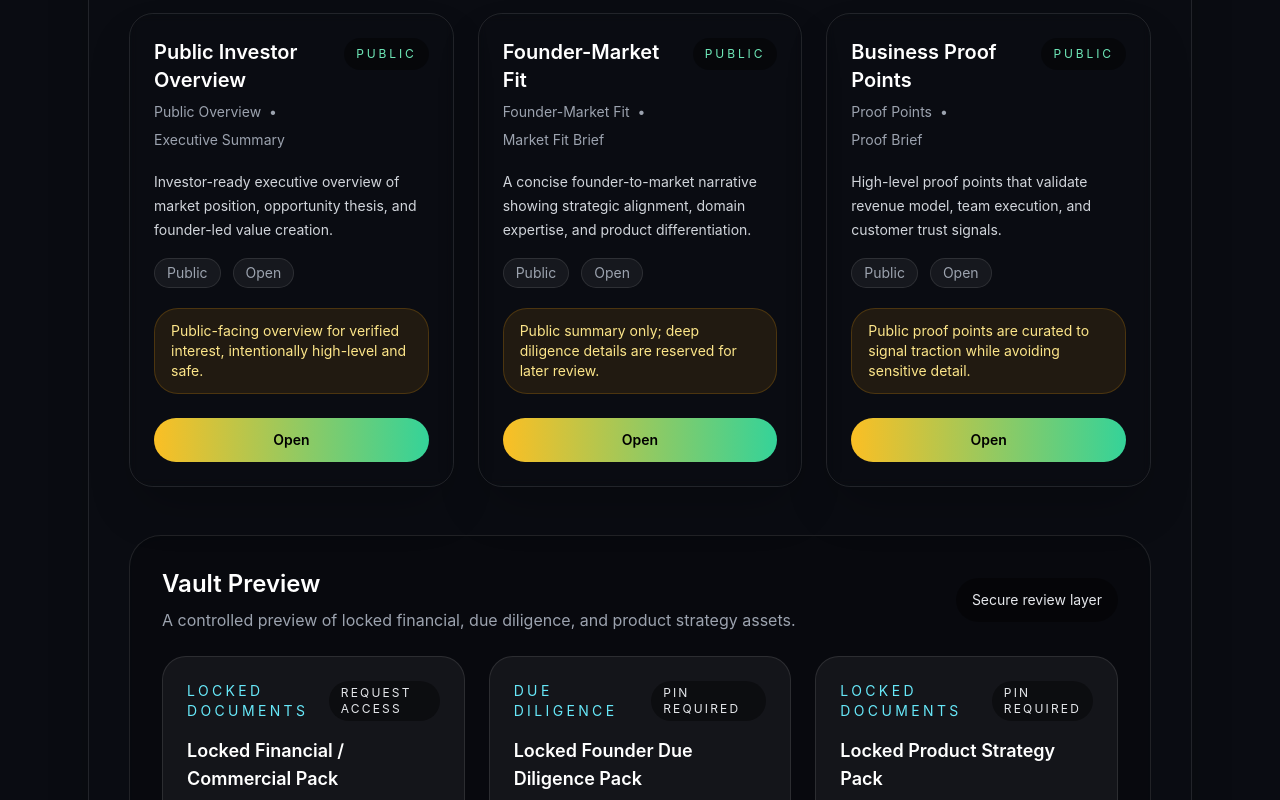
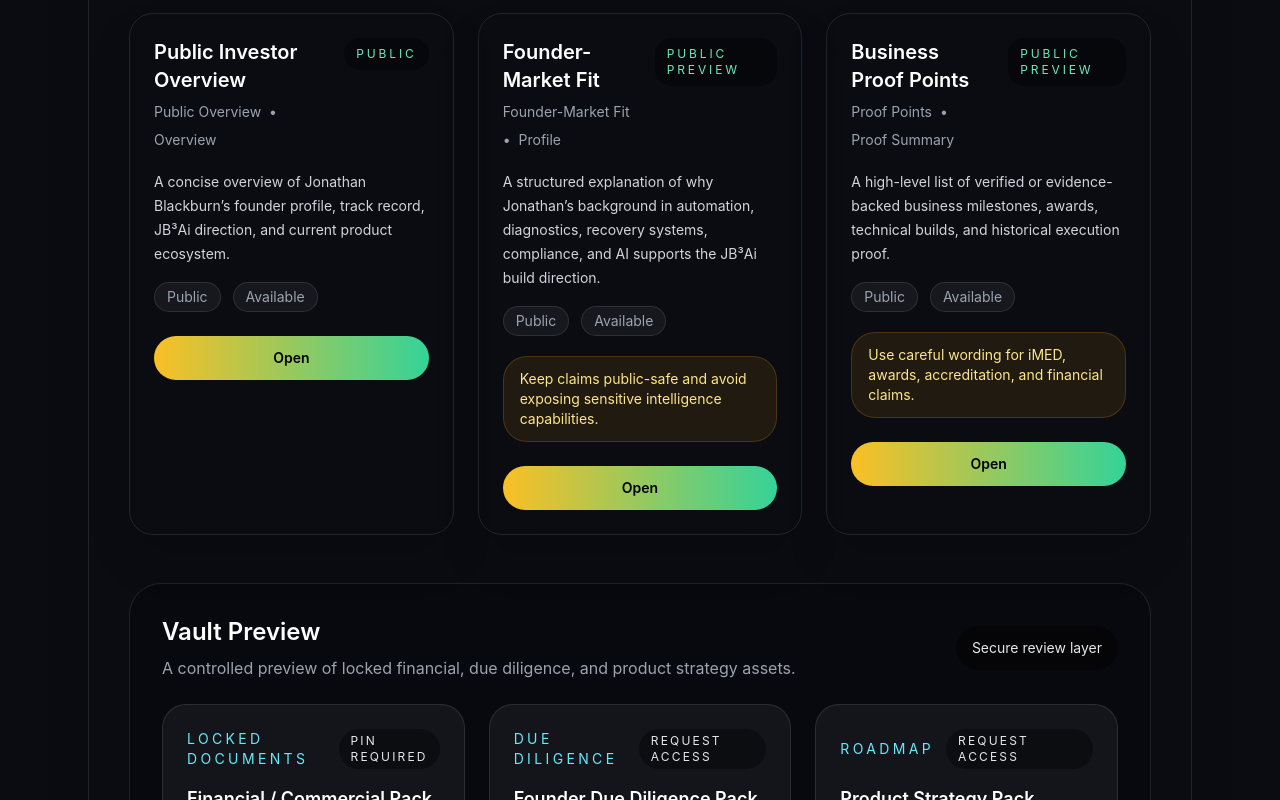
Before and after one commit to JB3Ai/JB_PROFILE_WEBSHOWCASE, a React (Vite) app: page / in a window 1280 px wide. Shown: the part 5320-6120 px from the top of the page. Built offline with nearby package versions, Linux system fonts and the light colour scheme.

Commit message:
Add investor room access shell

```diff
--- a/src/content/investor.content.ts
+++ b/src/content/investor.content.ts
@@ -18,103 +18,111 @@ export const investorRecords: InvestorRecord[] = [
     title: 'Public Investor Overview',
     category: 'Public Overview',
     visibility: 'Public',
-    status: 'Open',
-    summary: 'Investor-ready executive overview of market position, opportunity thesis, and founder-led value creation.',
-    documentType: 'Executive Summary',
+    status: 'Available',
+    summary:
+      'A concise overview of Jonathan Blackburn’s founder profile, track record, JB³Ai direction, and current product ecosystem.',
+    documentType: 'Overview',
     accessLevel: 'Public',
     fileUrl: '#',
-    tags: ['overview', 'strategy', 'investor'],
-    cautionNote: 'Public-facing overview for verified interest, intentionally high-level and safe.'
+    tags: ['investor', 'overview', 'founder'],
+    cautionNote: ''
   },
   {
     id: 'founder-market-fit',
     title: 'Founder-Market Fit',
     category: 'Founder-Market Fit',
-    visibility: 'Public',
-    status: 'Open',
-    summary: 'A concise founder-to-market narrative showing strategic alignment, domain expertise, and product differentiation.',
-    documentType: 'Market Fit Brief',
+    visibility: 'Public Preview',
+    status: 'Available',
+    summary:
+      'A structured explanation of why Jonathan’s background in automation, diagnostics, recovery systems, compliance, and AI supports the JB³Ai build direction.',
+    documentType: 'Profile',
     accessLevel: 'Public',
     fileUrl: '#',
-    tags: ['founder', 'market', 'fit'],
-    cautionNote: 'Public summary only; deep diligence details are reserved for later review.'
+    tags: ['founder-market-fit', 'jb3ai', 'systems'],
+    cautionNote: 'Keep claims public-safe and avoid exposing sensitive intelligence capabilities.'
   },
   {
     id: 'business-proof-points',
     title: 'Business Proof Points',
     category: 'Proof Points',
-    visibility: 'Public',
-    status: 'Open',
-    summary: 'High-level proof points that validate revenue model, team execution, and customer trust signals.',
-    documentType: 'Proof Brief',
+    visibility: 'Public Preview',
+    status: 'Available',
+    summary:
+      'A high-level list of verified or evidence-backed business milestones, awards, technical builds, and historical execution proof.',
+    documentType: 'Proof Summary',
     accessLevel: 'Public',
     fileUrl: '#',
-    tags: ['proof', 'business', 'validation'],
-    cautionNote: 'Public proof points are curated to signal traction while avoiding sensitive detail.'
+    tags: ['proof', 'awards', 'execution'],
+    cautionNote: 'Use careful wording for iMED, awards, accreditation, and financial claims.'
   },
   {
     id: 'financial-commercial-pack',
-    title: 'Locked Financial / Commercial Pack',
+    title: 'Financial / Commercial Pack',
     category: 'Locked Documents',
-    visibility: 'Request Access',
+    visibility: 'Investor Only',
     status: 'Locked',
-    summary: 'A controlled pack of commercial metrics, revenue scenarios, and topline financial assumptions.',
-    documentType: 'Financial Pack',
-    accessLevel: 'Request Access',
+    summary:
+      'Controlled-access financial and commercial material for formal investor or strategic partner review.',
+    documentType: 'Private Pack',
+    accessLevel: 'PIN Required',
     fileUrl: '#',
-    tags: ['financial', 'commercial', 'metrics'],
-    cautionNote: 'Access request required before any financial disclosures can be shared.'
+    tags: ['financial', 'commercial', 'private'],
+    cautionNote: 'Never expose publicly. Requires approved access.'
   },
   {
     id: 'founder-due-diligence-pack',
-    title: 'Locked Founder Due Diligence Pack',
+    title: 'Founder Due Diligence Pack',
     category: 'Due Diligence',
-    visibility: 'PIN Required',
+    visibility: 'Investor Only',
     status: 'Locked',
-    summary: 'A private pack for authorized review with controlled founder background and verification notes.',
-    documentType: 'Due Diligence Pack',
-    accessLevel: 'PIN Required',
+    summary:
+      'Controlled-access founder due diligence material for verified review.',
+    documentType: 'Private Pack',
+    accessLevel: 'Request Access',
     fileUrl: '#',
-    tags: ['founder', 'due diligence', 'background'],
-    cautionNote: 'PIN entry is required to simulate secure access to sensitive founder records.'
+    tags: ['due-diligence', 'founder', 'private'],
+    cautionNote: 'Contains sensitive personal, legal, and verification material. Keep locked.'
   },
   {
     id: 'product-strategy-pack',
-    title: 'Locked Product Strategy Pack',
-    category: 'Locked Documents',
-    visibility: 'PIN Required',
+    title: 'Product Strategy Pack',
+    category: 'Roadmap',
+    visibility: 'Investor Only',
     status: 'Locked',
-    summary: 'A locked dossier of product strategy, roadmaps, and competitive positioning materials.',
-    documentType: 'Strategy Pack',
-    accessLevel: 'PIN Required',
+    summary:
+      'Private strategy material covering product direction, platform roadmap, commercial logic, and future build layers.',
+    documentType: 'Private Pack',
+    accessLevel: 'Request Access',
     fileUrl: '#',
     tags: ['product', 'strategy', 'roadmap'],
-    cautionNote: 'Product strategy is held behind controlled access to preserve review confidentiality.'
+    cautionNote: 'Do not expose proprietary product logic publicly.'
   },
   {
     id: 'private-roadmap',
-    title: 'Locked Private Roadmap',
+    title: 'Private Roadmap',
     category: 'Roadmap',
-    visibility: 'Private',
-    status: 'Restricted',
-    summary: 'A private roadmap overview for reviewed partners, showing timing, milestones, and execution risk management.',
-    documentType: 'Private Roadmap',
-    accessLevel: 'Private',
+    visibility: 'Investor Only',
+    status: 'Locked',
+    summary:
+      'Restricted roadmap material for future JB³Ai products, Jonathan Blackburn OS extensions, and commercial rollout planning.',
+    documentType: 'Roadmap',
+    accessLevel: 'PIN Required',
     fileUrl: '#',
-    tags: ['roadmap', 'planning', 'milestones'],
-    cautionNote: 'Private roadmap access is reserved for invited, verified investors only.'
+    tags: ['roadmap', 'future', 'private'],
+    cautionNote: 'Preview title only. Content remains restricted.'
   },
   {
     id: 'full-cv-certificate-pack',
-    title: 'Locked Full CV / Certificate Pack',
+    title: 'Full CV / Certificate Pack',
     category: 'Due Diligence',
-    visibility: 'Private',
-    status: 'Restricted',
-    summary: 'A full credentials pack for authorized diligence, including certifications and career proof statements.',
-    documentType: 'CV / Certificate Pack',
-    accessLevel: 'Private',
+    visibility: 'Investor Only',
+    status: 'Locked',
+    summary:
+      'Full unmasked credential, certificate, profile, and supporting document pack for approved investor review.',
+    documentType: 'Private Pack',
+    accessLevel: 'PIN Required',
     fileUrl: '#',
-    tags: ['CV', 'certificates', 'credentials'],
-    cautionNote: 'Private credentials are not available in the public investor shell.'
+    tags: ['cv', 'certificates', 'credentials'],
+    cautionNote: 'Public site should only show safe summaries, not unmasked documents.'
   }
 ]
```
